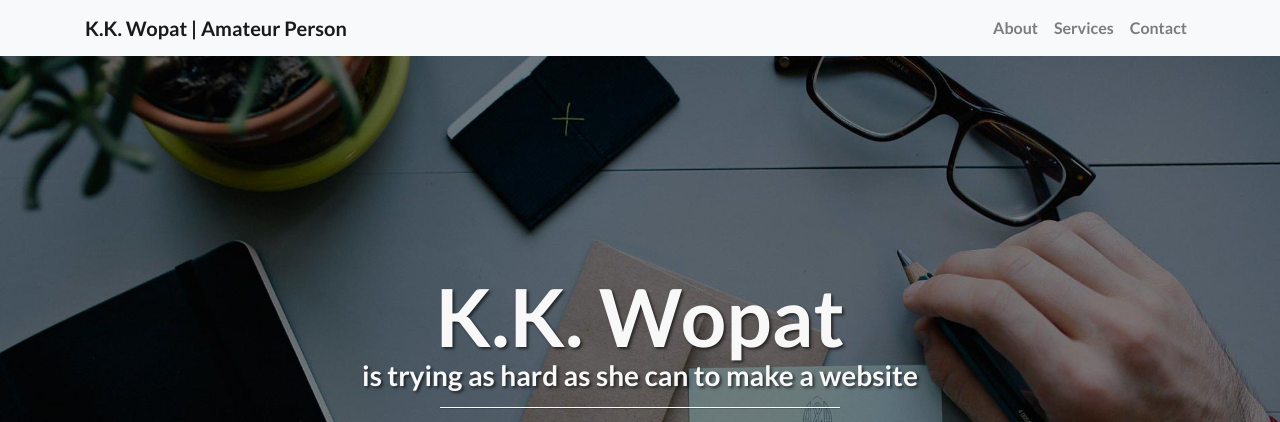
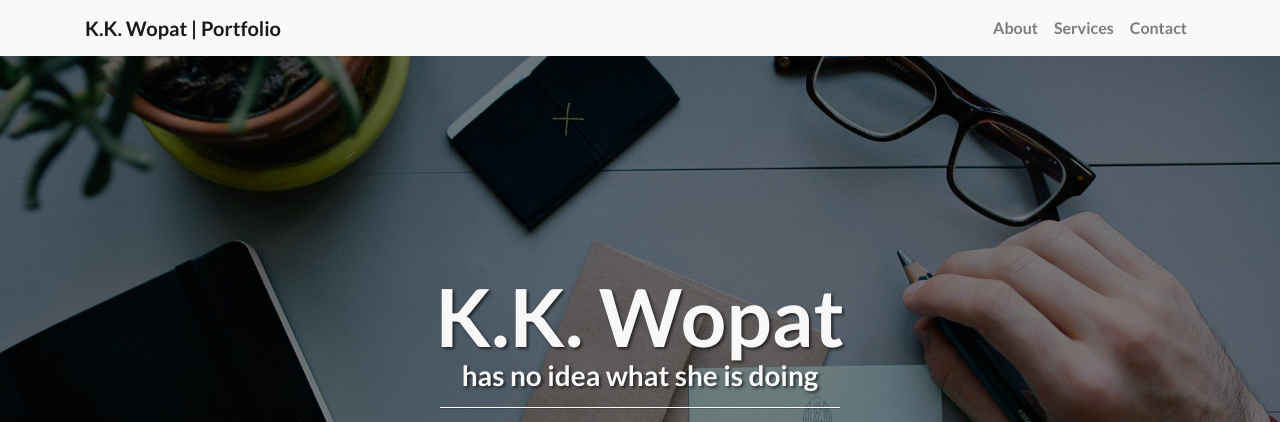
Before and after one commit to kkwombat/kkwombat.github.iold, a plain HTML site: page index.html in a window 1280 px wide. Shown: the top 422 px of the page. Drawn offline with Linux system fonts and the light colour scheme.

Commit message:
html updates

```diff
--- a/index.html
+++ b/index.html
@@ -8,7 +8,7 @@
     <meta name="description" content="">
     <meta name="author" content="">
 
-    <title>K.K. Wopat's Fucking Portfolio</title>
+    <title>K.K. Wopat | Portfolio</title>
 
     <!-- Bootstrap core CSS -->
     <link href="vendor/bootstrap/css/bootstrap.min.css" rel="stylesheet">
@@ -27,7 +27,7 @@
     <!-- Navigation -->
     <nav class="navbar navbar-expand-lg navbar-light bg-light fixed-top">
       <div class="container">
-        <a class="navbar-brand" href="#">K.K. Wopat | Amateur Person</a>
+        <a class="navbar-brand" href="#">K.K. Wopat | Portfolio</a>
         <button class="navbar-toggler" type="button" data-toggle="collapse" data-target="#navbarResponsive" aria-controls="navbarResponsive" aria-expanded="false" aria-label="Toggle navigation">
           <span class="navbar-toggler-icon"></span>
         </button>
@@ -52,7 +52,7 @@
       <div class="container">
         <div class="intro-message">
           <h1>K.K. Wopat</h1>
-          <h3>is trying as hard as she can to make a website</h3>
+          <h3>has no idea what she is doing</h3>
           <hr class="intro-divider">
           <ul class="list-inline intro-social-buttons">
             <li class="list-inline-item">
```
